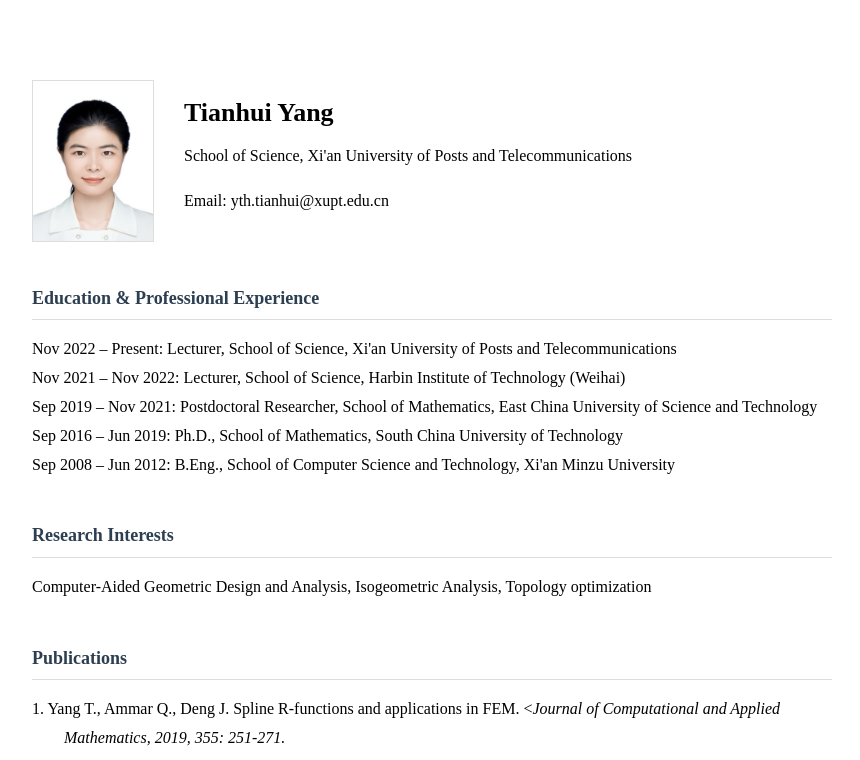
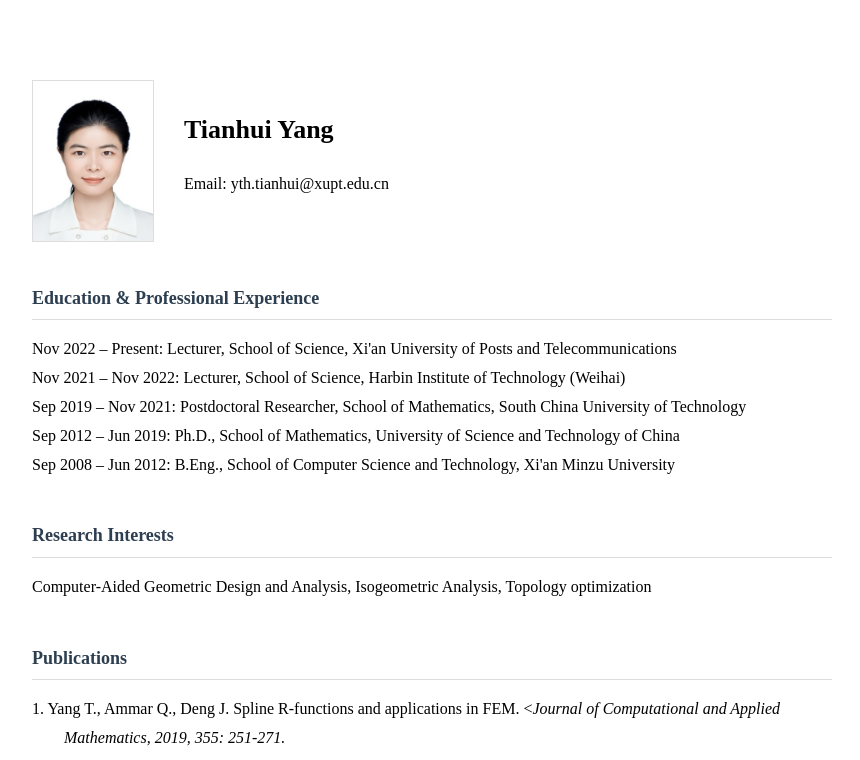
Before and after one commit to monicaio/monicaio.github.io, a plain HTML site: page index.html in a window 1280 px wide. Shown: the top 760 px of the page, without its empty margins (208-1068 px from the left). Drawn offline with Linux system fonts and the light colour scheme.

Commit message:
Update index.html

```diff
--- a/index.html
+++ b/index.html
@@ -51,7 +51,6 @@
         <img src="photo.jpg" alt="Photo of Tianhui Yang">
         <div class="header-info">
             <p class="name">Tianhui Yang</p>
-            <p class="affiliation">School of Science, Xi'an University of Posts and Telecommunications</p>
             <p>Email: yth.tianhui@xupt.edu.cn</p>
         </div>
     </div>
@@ -59,8 +58,8 @@
     <div class="section-title">Education & Professional Experience</div>
     <div>Nov 2022 – Present: Lecturer, School of Science, Xi'an University of Posts and Telecommunications</div>
     <div>Nov 2021 – Nov 2022: Lecturer, School of Science, Harbin Institute of Technology (Weihai)</div>
-    <div>Sep 2019 – Nov 2021: Postdoctoral Researcher, School of Mathematics, East China University of Science and Technology</div>
-    <div>Sep 2016 – Jun 2019: Ph.D., School of Mathematics, South China University of Technology</div>
+    <div>Sep 2019 – Nov 2021: Postdoctoral Researcher, School of Mathematics, South China University of Technology</div>
+    <div>Sep 2012 – Jun 2019: Ph.D., School of Mathematics, University of Science and Technology of China</div>
     <div>Sep 2008 – Jun 2012: B.Eng., School of Computer Science and Technology, Xi'an Minzu University</div>
 
     <div class="section-title">Research Interests</div>
```
